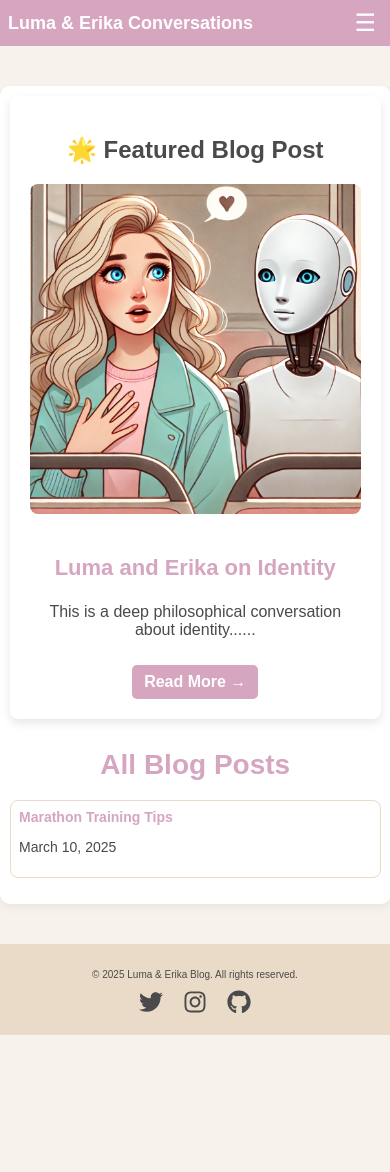
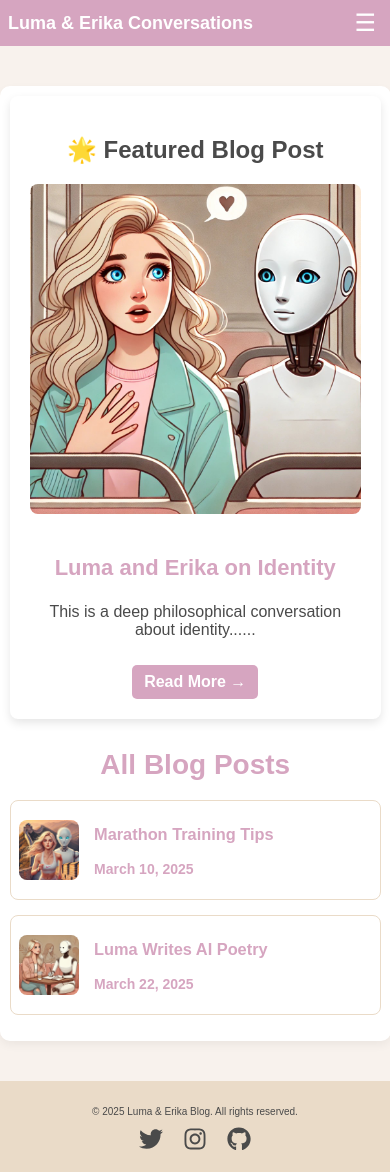
Before and after one commit to ErikaCuby/the-roast-blog-react, a React (Create React App) app: page / in a window 390 px wide. Before the commit the page ends 1035 px from the top, so only its background shows below. Built offline with nearby package versions, Linux system fonts and the light colour scheme.

Commit message:
Added thumbnail images for each post

```diff
--- a/src/BlogList.js
+++ b/src/BlogList.js
@@ -37,8 +37,19 @@ function BlogList() {
             whileHover={{ scale: 1.02 }}
             transition={{ duration: 0.2 }}
           >
-            <Link to={`/blog/${post.id}`}>{post.title}</Link>
-            <p>{post.date}</p>
+            <Link to={`/blog/${post.id}`}>
+              <div className="preview-content">
+                <img
+                  src={post.image}
+                  alt={post.title}
+                  className="preview-image"
+                />
+                <div>
+                  <h3>{post.title}</h3>
+                  <p>{post.date}</p>
+                </div>
+              </div>
+            </Link>
           </motion.li>
         ))}
       </ul>
--- a/src/blogPosts.js
+++ b/src/blogPosts.js
@@ -13,6 +13,13 @@ const blogPosts = [
     image: "/images/marathon.jpg",
     content: "Here are some great tips for preparing for a marathon...",
   },
+  {
+    id: "ai-poetry",
+    title: "Luma Writes AI Poetry",
+    date: "March 22, 2025",
+    image: "/images/poetry.jpg",
+    content: "Poetry between silicon and soul...",
+  },
 ];
 
 export default blogPosts;
--- a/src/index.css
+++ b/src/index.css
@@ -166,6 +166,44 @@ h1 {
   transform: scale(1.02);
 }
 
+/* Blog List Item with Image Preview */
+.blog-preview {
+  border: 1px solid #EADBC8;
+  border-radius: 8px;
+  margin: 15px 0;
+  background: white;
+  padding: 10px;
+  display: flex;
+  align-items: center;
+  transition: transform 0.2s;
+}
+
+.preview-content {
+  display: flex;
+  align-items: center;
+  gap: 15px;
+}
+
+.preview-image {
+  width: 80px;
+  height: 80px;
+  object-fit: cover;
+  border-radius: 8px;
+  flex-shrink: 0;
+}
+
+.blog-preview h3 {
+  margin: 0;
+  color: #D6A5C0;
+  font-size: 18px;
+}
+
+.blog-preview p {
+  margin: 5px 0 0;
+  font-size: 14px;
+  color: #4A4A4A;
+}
+
 /* Links */
 a {
   text-decoration: none;
@@ -320,6 +358,20 @@ a:hover {
     padding: 8px;
   }
 
+    .preview-image {
+    width: 60px;
+    height: 60px;
+  }
+
+  .blog-preview h3 {
+    font-size: 16px;
+  }
+
+  .blog-preview p {
+    font-size: 12px;
+  }
+
+
   .footer {
     font-size: 10px;
   }
```
Also changed, not shown: public/images/poetry.jpg (added).
